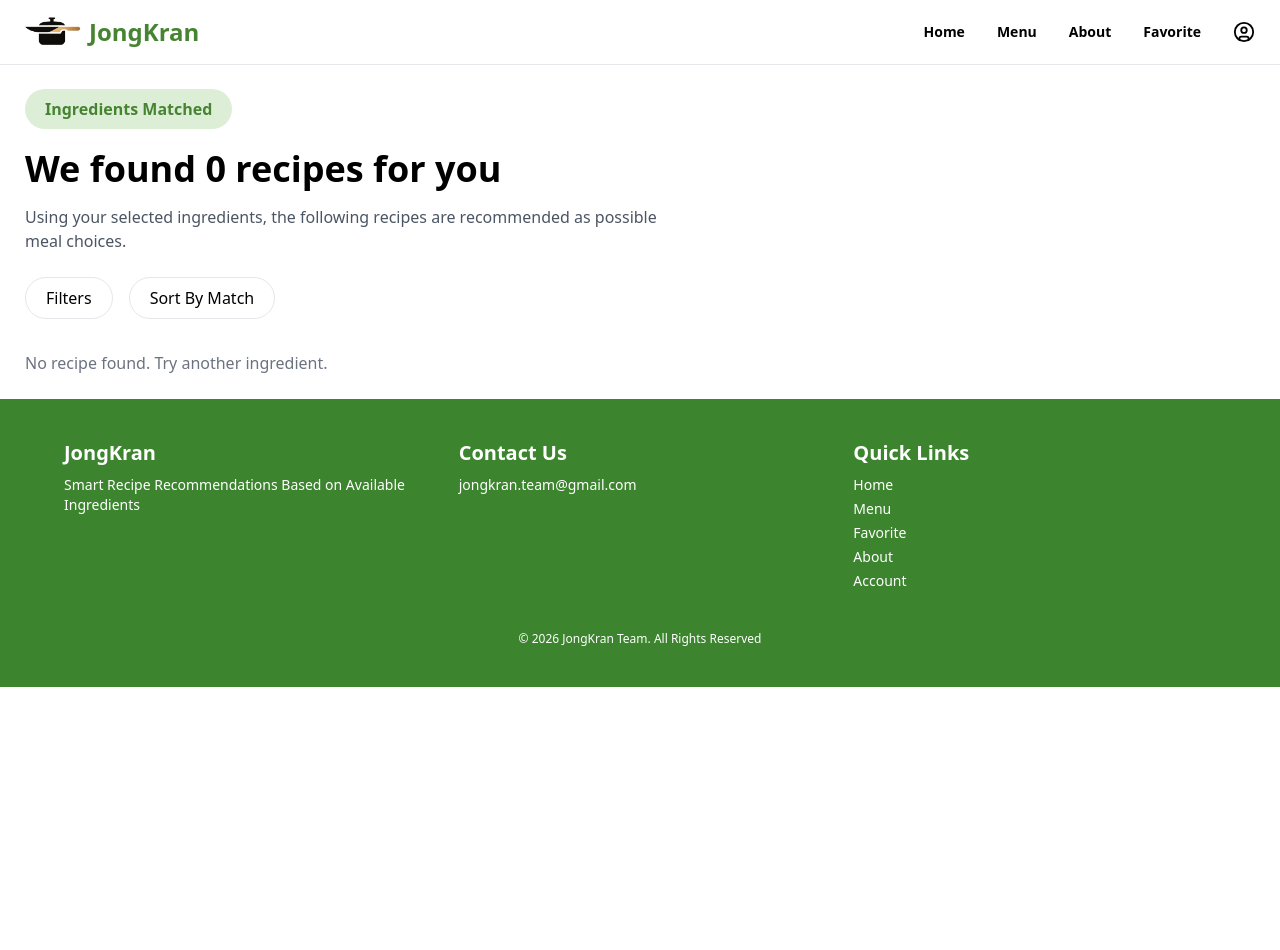
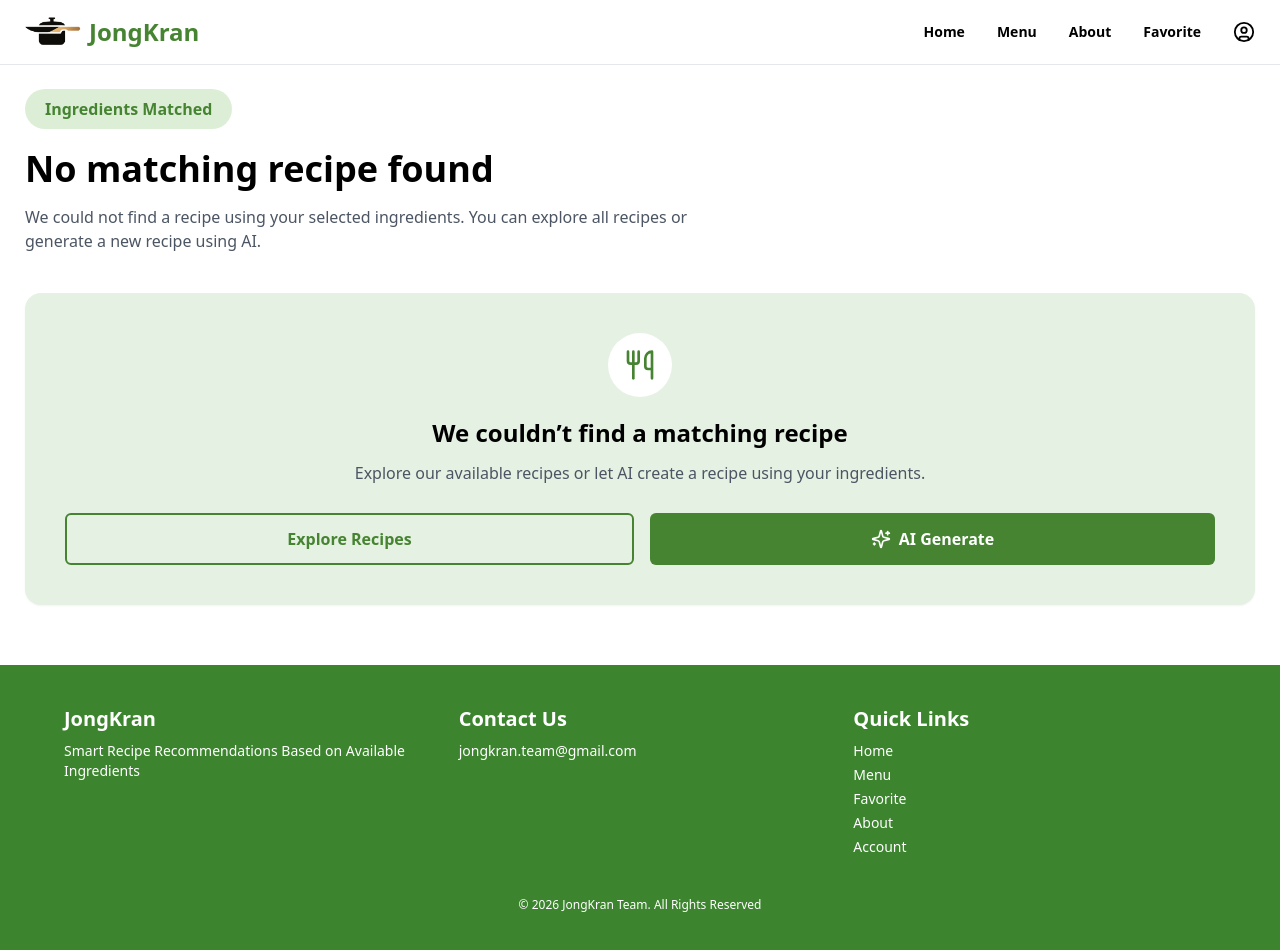
Before and after one commit to sochan707/JongKran-project, a React (Vite) app in the folder frontend/jongkran/: page /matched-recipes in a window 1280 px wide. Shown: the top 950 px of the page. Before the commit the page ends 800 px from the top, so only its background shows below. Built offline with nearby package versions, Linux system fonts and the light colour scheme.

Commit message:
feat: enhance recipe matching functionality and improve UI for better user experience

```diff
--- a/frontend/jongkran/src/pages/ViewEachMenu.jsx
+++ b/frontend/jongkran/src/pages/ViewEachMenu.jsx
@@ -73,7 +73,7 @@ export default function ViewEachMenu() {
               </span>
             </div>
 
-            <h1 className="title-font text-5xl font-bold">{recipe.name}</h1>
+            <h1 className="title-font text-4xl md:text-5xl font-bold">{recipe.name}</h1>
             <p className="mt-2">
               {recipe.time} min • {recipe.difficulty || "Easy"} •{" "}
               {recipe.servings} servings
--- a/frontend/jongkran/src/pages/ViewMatchRecipe.jsx
+++ b/frontend/jongkran/src/pages/ViewMatchRecipe.jsx
@@ -1,58 +1,219 @@
+import { useState } from "react";
+import { useNavigate } from "react-router-dom";
+import { Sparkles, Utensils } from "lucide-react";
 import Header from "../components/Header";
 import Footer from "../components/Footer";
 import RecipeCart from "../components/RecipeCart";
 import recipes from "../data/recipes";
 
 export default function ViewMatchRecipe() {
+  const navigate = useNavigate();
+
+  const [aiRecipes, setAiRecipes] = useState([]);
+  const [isGenerating, setIsGenerating] = useState(false);
+  const [error, setError] = useState("");
+
   const selectedIngredients =
     JSON.parse(localStorage.getItem("selectedIngredients")) || [];
 
+  // Find recipes from the normal recipe data
   const matchedRecipes = recipes.filter((recipe) =>
     recipe.ingredients?.some((ingredient) =>
-      selectedIngredients.some(
-        (input) =>
-          ingredient.toLowerCase().includes(input.toLowerCase()) ||
-          input.toLowerCase().includes(ingredient.toLowerCase())
-      )
+      selectedIngredients.some((input) => {
+        const recipeIngredient = ingredient.toLowerCase();
+        const selectedIngredient = input.toLowerCase();
+
+        return (
+          recipeIngredient.includes(selectedIngredient) ||
+          selectedIngredient.includes(recipeIngredient)
+        );
+      })
     )
   );
+
+  // Combine normal matched recipes and AI-generated recipes
+  const displayedRecipes = [...matchedRecipes, ...aiRecipes];
+
+  const generateAIRecipe = async () => {
+    if (selectedIngredients.length === 0) {
+      setError("Please select at least one ingredient.");
+      return;
+    }
+
+    try {
+      setIsGenerating(true);
+      setError("");
+
+      const response = await fetch(
+        "http://localhost:5000/api/recommendations",
+        {
+          method: "POST",
+          headers: {
+            "Content-Type": "application/json",
+          },
+
+          body: JSON.stringify({
+            ingredients: selectedIngredients,
+          }),
+        }
+      );
+
+      const result = await response.json();
+
+      if (!response.ok) {
+        throw new Error(
+          result.message || "Unable to generate a recipe."
+        );
+      }
+
+      /*
+        This supports backend responses such as:
+
+        {
+          success: true,
+          data: { recipe information }
+        }
+
+        or:
+
+        {
+          success: true,
+          data: [{ recipe information }]
+        }
+      */
+
+      const generatedRecipes = Array.isArray(result.data)
+        ? result.data
+        : [result.data];
+
+      // Remove empty values
+      const validRecipes = generatedRecipes.filter(Boolean);
+
+      setAiRecipes(validRecipes);
+
+      // Optional: save generated recipes temporarily
+      localStorage.setItem(
+        "aiGeneratedRecipes",
+        JSON.stringify(validRecipes)
+      );
+    } catch (error) {
+      console.error("AI recipe generation error:", error);
+
+      setError(
+        error.message ||
+          "Something went wrong while generating the recipe."
+      );
+    } finally {
+      setIsGenerating(false);
+    }
+  };
 
   return (
     <>
       <Header />
 
-      <main className="mx-[25px] py-6">
+      <main className="mx-[25px] py-6 min-h-[600px]">
         <span className="inline-block bg-[#DDEED7] text-[#468432] px-5 py-2 rounded-full font-bold">
           Ingredients Matched
         </span>
 
-        <h1 className="title-font text-4xl md:text-4xl font-bold mt-5">
-          We found {matchedRecipes.length} recipes for you
+        <h1 className="title-font text-4xl font-bold mt-5">
+          {displayedRecipes.length > 0
+            ? `We found ${displayedRecipes.length} ${
+                displayedRecipes.length === 1
+                  ? "recipe"
+                  : "recipes"
+              } for you`
+            : "No matching recipe found"}
         </h1>
 
         <p className="mt-4 text-gray-600 max-w-2xl">
-          Using your selected ingredients, the following recipes are recommended
-          as possible meal choices.
+          {displayedRecipes.length > 0
+            ? "Using your selected ingredients, the following recipes are recommended as possible meal choices."
+            : "We could not find a recipe using your selected ingredients. You can explore all recipes or generate a new recipe using AI."}
         </p>
 
+        {/* Show filters only when recipes exist */}
+        {displayedRecipes.length > 0 && (
           <div className="flex gap-4 mt-6">
-          <button className="border px-5 py-2 rounded-full">Filters</button>
-          <button className="border px-5 py-2 rounded-full">
+            <button
+              type="button"
+              className="border px-5 py-2 rounded-full hover:bg-gray-100 transition"
+            >
+              Filters
+            </button>
+
+            <button
+              type="button"
+              className="border px-5 py-2 rounded-full hover:bg-gray-100 transition"
+            >
               Sort By Match
             </button>
           </div>
+        )}
 
+        {/* Recipe Cards */}
+        {displayedRecipes.length > 0 ? (
           <div className="grid md:grid-cols-2 lg:grid-cols-3 gap-6 mt-8">
-          {matchedRecipes.length > 0 ? (
-            matchedRecipes.map((recipe) => (
-              <RecipeCart key={recipe.id} recipe={recipe} matched />
-            ))
+            {displayedRecipes.map((recipe) => (
+              <RecipeCart
+                key={recipe.id}
+                recipe={recipe}
+                matched
+              />
+            ))}
+          </div>
         ) : (
-            <p className="text-gray-500">
-              No recipe found. Try another ingredient.
+          /* No Recipe Found Section */
+          <div className="mt-10 max-[25px] bg-[#E5F1E2] rounded-2xl p-8 md:p-10 text-center shadow-sm">
+            <div className="w-16 h-16 mx-auto rounded-full bg-white flex items-center justify-center">
+              <Utensils
+                size={32}
+                className="text-[#468432]"
+              />
+            </div>
+
+            <h2 className="title-font text-2xl font-bold mt-5">
+              We couldn’t find a matching recipe
+            </h2>
+
+            <p className="text-gray-600 mt-3">
+              Explore our available recipes or let AI create a
+              recipe using your ingredients.
+            </p>
+
+            {error && (
+              <p className="mt-4 text-red-500 font-medium">
+                {error}
               </p>
             )}
+
+            <div className="flex flex-col sm:flex-row justify-center gap-4 mt-7">
+              {/* Explore Recipes Button */}
+              <button
+                type="button"
+                onClick={() => navigate("/recipes")}
+                className="flex-1 border-2 border-[#468432] text-[#468432] hover:bg-[#468432] hover:text-white px-6 py-3 rounded-md font-bold transition"
+              >
+                Explore Recipes
+              </button>
+
+              {/* AI Generate Button */}
+              <button
+                type="button"
+                onClick={generateAIRecipe}
+                disabled={isGenerating}
+                className="flex-1 flex items-center justify-center gap-2 bg-[#468432] hover:bg-[#1A5C05] disabled:bg-gray-400 disabled:cursor-not-allowed text-white px-6 py-3 rounded-md font-bold transition"
+              >
+                <Sparkles size={20} />
+
+                {isGenerating
+                  ? "Generating..."
+                  : "AI Generate"}
+              </button>
             </div>
+          </div>
+        )}
       </main>
 
       <Footer />
```
Lines whose indentation alone changed are shown as unchanged.
